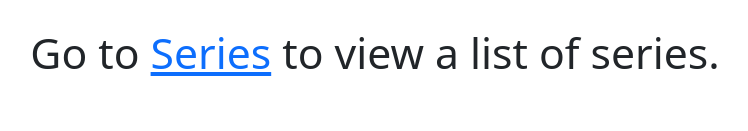
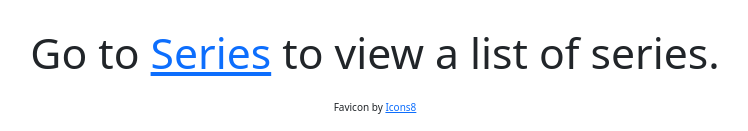
Before and after one commit to smartflutist661/readerware-browser, a Flask app: page / in a window 1280 px wide. Shown: the part 755-886 px from the top of the page, without its empty margins (265-1013 px from the left). Before the commit the page ends 831 px from the top, so only its background shows below. Run offline with Flask 3, Linux system fonts and the light colour scheme; some libraries are stand-ins or nearby versions.

Commit message:
New favicon for higher-res app icon
Like a fool, I didn't keep the original source of the current favicon, so must replace. There don't seem to be any non-attribution free icon sites left.

```diff
--- a/readerware_browser/static/style.css
+++ b/readerware_browser/static/style.css
@@ -72,7 +72,8 @@ tr a:hover {
 	justify-content: center;
 }
 
-.book h4, .book h5 {
+.book h4,
+.book h5 {
 	text-align: center;
 }
 
@@ -96,3 +97,8 @@ td ul {
 	text-align: center;
 	font-size: 32pt;
 }
+
+.attribution {
+	text-align: center;
+	font-size: x-small;
+}
--- a/readerware_browser/templates/base.html
+++ b/readerware_browser/templates/base.html
@@ -8,7 +8,7 @@
 	<link href="https://cdnjs.cloudflare.com/ajax/libs/twitter-bootstrap/5.3.0/css/bootstrap.min.css" rel="stylesheet">
 	<link href="https://cdn.datatables.net/v/bs5/jq-3.7.0/dt-2.1.8/date-1.5.4/r-3.0.3/sb-1.8.1/datatables.min.css"
 		rel="stylesheet">
-	<link rel="apple-touch-icon" href="{{ url_for('static', filename='favicon.ico') }}">
+	<link rel="apple-touch-icon" href="{{ url_for('static', filename='apple-touch-icon.png') }}">
 </head>
 
 <body>
@@ -21,4 +21,8 @@
 	{% block content %}{% endblock %}
 </body>
 
+<footer>
+	<p class="attribution">Favicon by <a href="https://icons8.com">Icons8</a></p>
+</footer>
+
 </html>
```
Also changed, not shown: readerware_browser/static/apple-touch-icon.png (added), readerware_browser/static/favicon.ico.
